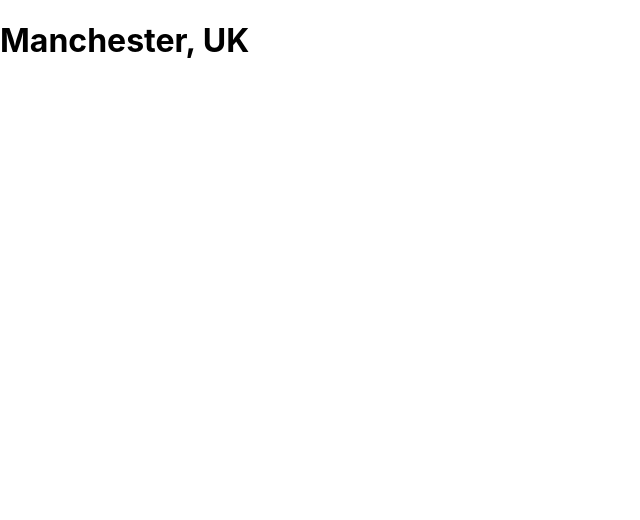
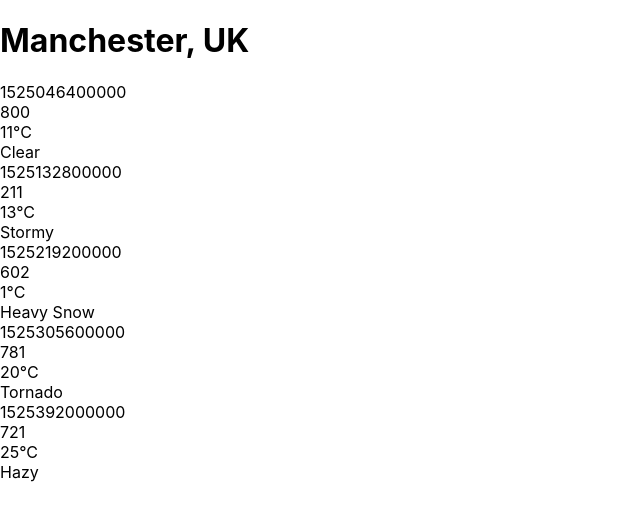
Before and after one commit to ngiannotta84/weather-app, a React (Create React App) app: page / in a window 1280 px wide. Shown: the top 520 px of the page, without its empty margins (0-640 px from the left). Built offline with nearby package versions, Linux system fonts and the light colour scheme.

Commit message:
validate props for the forecast summaries complete

```diff
--- a/src/components/App.js
+++ b/src/components/App.js
@@ -2,12 +2,29 @@
 import "../styles/App.css";
 import PropTypes from "prop-types";
 import LocationDetails from "./LocationDetails";
+import ForecastSummaries from "./ForecastSummaries";
 
-function App({ location }) {
-  const { city, country } = location;
-  return <LocationDetails city={city} country={country} />;
+function App({ location, forecasts }) {
+  return (
+    <div>
+      <LocationDetails city={location.city} country={location.country} />
+      <ForecastSummaries forecasts={forecasts} />
+    </div>
+  );
 }
 App.propTypes = {
+  forecasts: PropTypes.arrayOf(
+    PropTypes.shape({
+      date: PropTypes.number,
+      description: PropTypes.string,
+      icon: PropTypes.string,
+      temperature: PropTypes.shape({
+        max: PropTypes.number,
+        min: PropTypes.number,
+      }),
+    })
+  ).isRequired,
+
   location: PropTypes.shape({
     city: PropTypes.string,
     country: PropTypes.string,
--- /dev/null
+++ b/src/components/ForecastSummaries.js
@@ -0,0 +1,33 @@
+import React from "react";
+import PropTypes from "prop-types";
+import ForecastSummary from "./ForecastSummary";
+
+function ForecastSummaries({ forecasts }) {
+  return (
+    <div className="forecast-summaries">
+      {forecasts.map((forecast) => (
+        <ForecastSummary
+          date={forecast.date}
+          description={forecast.description}
+          icon={forecast.icon}
+          temperature={forecast.temperature}
+        />
+      ))}
+    </div>
+  );
+}
+ForecastSummaries.propTypes = {
+  forecasts: PropTypes.arrayOf(
+    PropTypes.shape({
+      date: PropTypes.number,
+      description: PropTypes.string,
+      icon: PropTypes.string,
+      temperature: PropTypes.shape({
+        max: PropTypes.number,
+        min: PropTypes.number,
+      }),
+    })
+  ).isRequired,
+};
+
+export default ForecastSummaries;
--- a/src/components/ForecastSummary.js
+++ b/src/components/ForecastSummary.js
@@ -6,7 +6,9 @@
   return (
     <div className="forecast-summary">
       <div className="forecast-summary__date">{date}</div>
-      <div className="forecast-summary__icon">{icon}</div>
+      <div className="forecast-summary__icon" data-testid="forecast-icon">
+        {icon}
+      </div>
       <div className="forecast-summary__temperature">
         {temperature.max}
         &deg;C
--- a/src/index.js
+++ b/src/index.js
@@ -7,7 +7,7 @@
 const root = ReactDOM.createRoot(document.getElementById("root"));
 root.render(
   <React.StrictMode>
-    <App location={forecast.location} />
+    <App location={forecast.location} forecasts={forecast.forecasts} />
   </React.StrictMode>
 );
 
```
Also changed, not shown: 2 other files (tests, documents, lock files or other folders).
